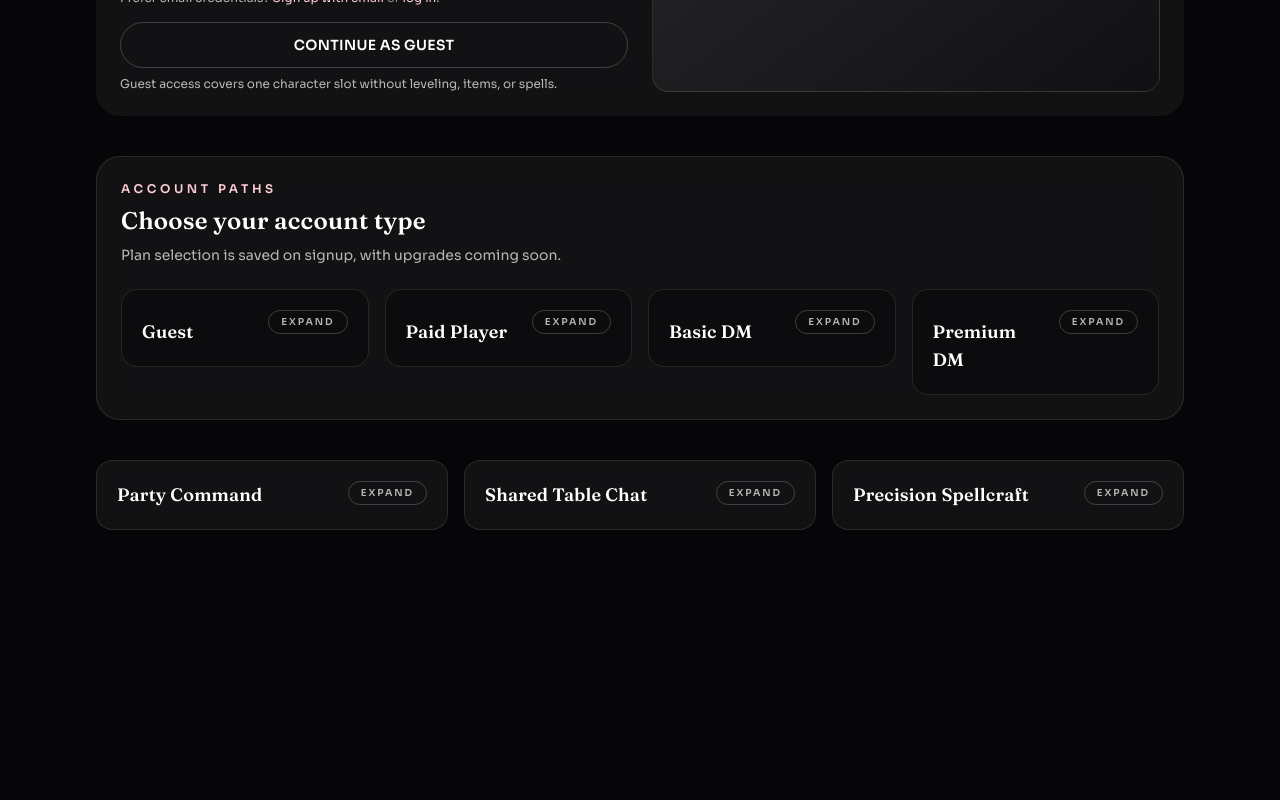
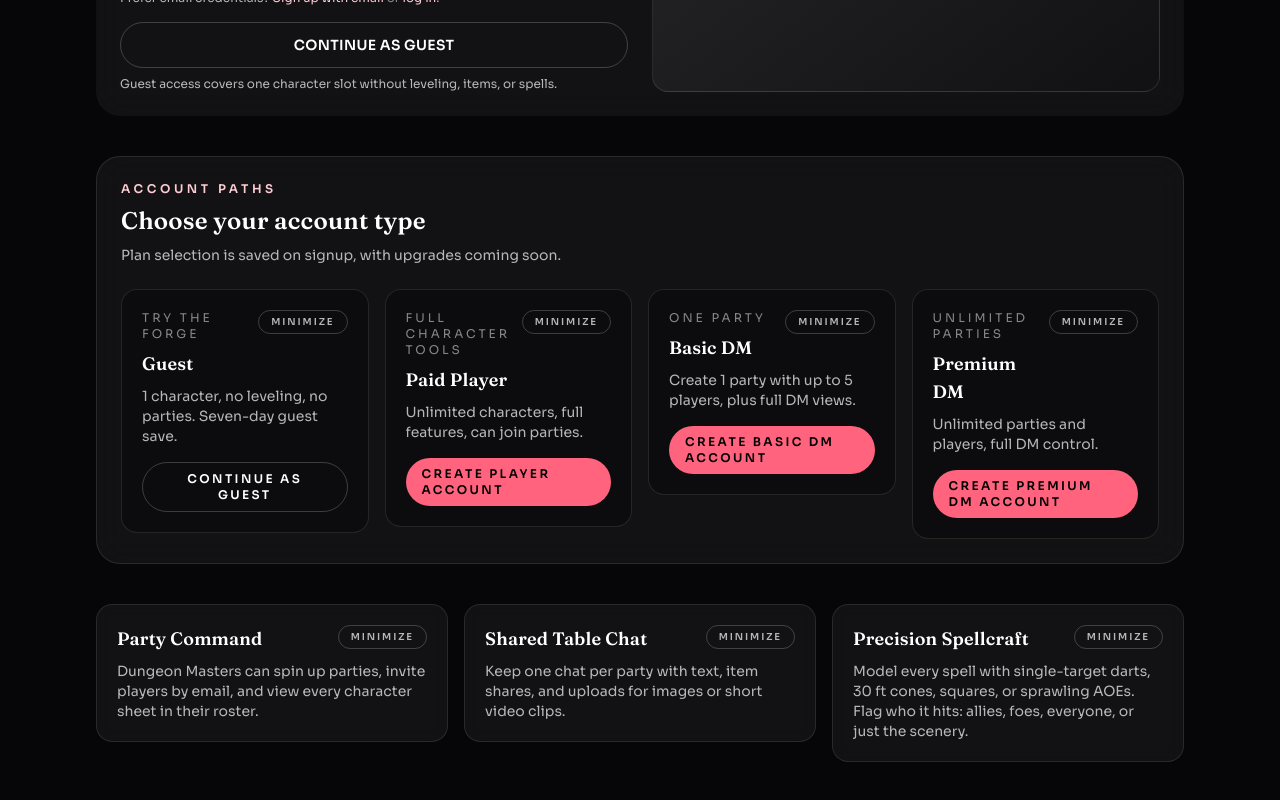
Before and after one commit to victormsz/forge, a Next.js app: page / in a window 1280 px wide. Shown: the part 745-1545 px from the top of the page. Before the commit the page ends 1355 px from the top, so only its background shows below. Built offline with nearby package versions, Linux system fonts and the light colour scheme; no server answers.

Commit message:
fix(Card): correct 'defaultOpen' prop to 'open' for collapsible details

```diff
--- a/components/ui/card.tsx
+++ b/components/ui/card.tsx
@@ -53,7 +53,7 @@ export function Card<T extends ElementType = "article">({
 
     if (collapsible) {
         return (
-            <details className={`group w-full self-start ${className ?? ""}`} defaultOpen={defaultOpen} {...rest}>
+            <details className={`group w-full self-start ${className ?? ""}`} open={defaultOpen} {...rest}>
                 <summary
                     className={`cursor-pointer select-none list-none [&::-webkit-details-marker]:hidden ${headerClassName ?? "flex items-start justify-between gap-3"}`}
                 >
```
